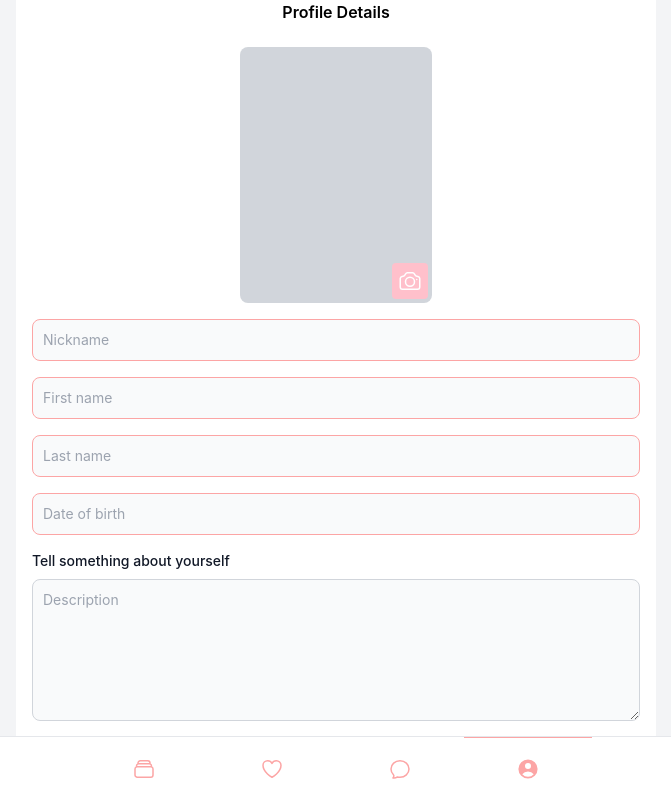
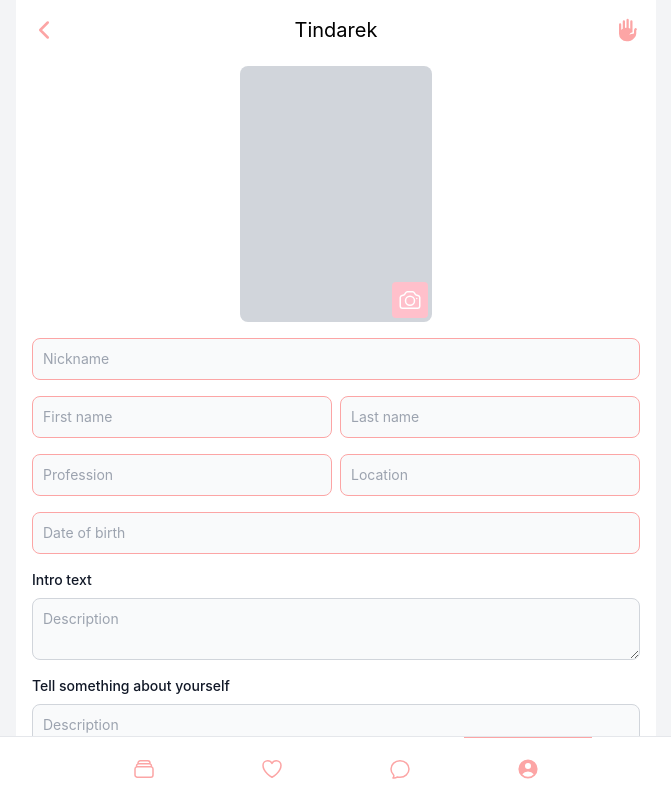
Before and after one commit to ArexSpeed/tindarek, a React (Vite) app: page /profile in a window 1280 px wide. Shown: the whole page, without its empty margins (304-975 px from the left). Built offline with nearby package versions, Linux system fonts and the light colour scheme.

Commit message:
TopBar and Profile view

```diff
--- a/src/components/Icons.tsx
+++ b/src/components/Icons.tsx
@@ -223,3 +223,37 @@ export function CakeSolidIcon(props: SVGAttributes<SVGElement>) {
     </svg>
   );
 }
+
+export function HandRaisedIcon(props: SVGAttributes<SVGElement>) {
+  return (
+    <svg
+      fill="currentColor"
+      viewBox="0 0 24 24"
+      xmlns="http://www.w3.org/2000/svg"
+      aria-hidden="true"
+      {...props}
+    >
+      <path d="M10.5 1.875a1.125 1.125 0 012.25 0v8.219c.517.162 1.02.382 1.5.659V3.375a1.125 1.125 0 012.25 0v10.937a4.505 4.505 0 00-3.25 2.373 8.963 8.963 0 014-.935A.75.75 0 0018 15v-2.266a3.368 3.368 0 01.988-2.37 1.125 1.125 0 011.591 1.59 1.118 1.118 0 00-.329.79v3.006h-.005a6 6 0 01-1.752 4.007l-1.736 1.736a6 6 0 01-4.242 1.757H10.5a7.5 7.5 0 01-7.5-7.5V6.375a1.125 1.125 0 012.25 0v5.519c.46-.452.965-.832 1.5-1.141V3.375a1.125 1.125 0 012.25 0v6.526c.495-.1.997-.151 1.5-.151V1.875z" />
+    </svg>
+  );
+}
+
+export function ChevronLeftIcon(props: SVGAttributes<SVGElement>) {
+  return (
+    <svg
+      fill="none"
+      stroke="currentColor"
+      strokeWidth={2.5}
+      viewBox="0 0 24 24"
+      xmlns="http://www.w3.org/2000/svg"
+      aria-hidden="true"
+      {...props}
+    >
+      <path
+        strokeLinecap="round"
+        strokeLinejoin="round"
+        d="M15.75 19.5L8.25 12l7.5-7.5"
+      />
+    </svg>
+  );
+}
--- a/src/components/Layout.tsx
+++ b/src/components/Layout.tsx
@@ -1,10 +1,12 @@
 import React from "react";
 import { Navigation } from "./Navigation";
+import { TopBar } from "./TopBar";
 
 export const Layout = ({ children }: { children: React.ReactNode }) => {
   return (
     <div className="flex items-center justify-center w-screen h-screen bg-gray-100">
-      <div className="w-full h-full max-w-[640px] flex flex-col justify-center items-center bg-white text-black">
+      <div className="w-full h-full min-h-screen max-w-[640px] flex flex-col justify-start items-center bg-white text-black overflow-scroll">
+        <TopBar />
         {children}
         <Navigation />
       </div>
--- /dev/null
+++ b/src/components/TopBar.tsx
@@ -0,0 +1,19 @@
+import React from "react";
+import { ChevronLeftIcon, HandRaisedIcon } from "./Icons";
+import { useNavigate } from "react-router-dom";
+
+export const TopBar = () => {
+  const navigate = useNavigate();
+  const goBack = () => {
+    navigate(-1);
+  };
+  return (
+    <div className="sticky top-0 z-50 flex flex-row items-center justify-between w-full p-4 bg-white">
+      <button onClick={goBack} className="bg-transparent outline-none">
+        <ChevronLeftIcon className="w-6 h-6 text-red-300" />
+      </button>
+      <span className="text-xl">Tindarek</span>
+      <HandRaisedIcon className="w-6 h-6 text-red-300" />
+    </div>
+  );
+};
--- a/src/pages/Profile.tsx
+++ b/src/pages/Profile.tsx
@@ -14,7 +14,7 @@ const Profile = () => {
   };
   return (
     <Layout>
-      <div className="flex flex-col items-center justify-start w-full h-full">
+      <div className="flex flex-col items-center justify-start w-full h-full py-24">
         <h2 className="font-semibold">Profile Details</h2>
         <section className="flex items-center justify-center w-full h-full">
           <form
@@ -49,6 +49,7 @@ const Profile = () => {
               placeholder="Nickname"
               required
             />
+            <div className="grid w-full grid-cols-2 gap-2">
               <input
                 type="text"
                 className="bg-gray-50 border border-red-300 outline-none text-gray-900 text-sm rounded-lg focus:ring-red-500 focus:border-red-500 block w-full p-2.5 "
@@ -61,11 +62,37 @@ const Profile = () => {
                 placeholder="Last name"
                 required
               />
+            </div>
+            <div className="grid w-full grid-cols-2 gap-2">
+              <input
+                type="text"
+                className="bg-gray-50 border border-red-300 outline-none text-gray-900 text-sm rounded-lg focus:ring-red-500 focus:border-red-500 block w-full p-2.5 "
+                placeholder="Profession"
+                required
+              />
+              <input
+                type="text"
+                className="bg-gray-50 border border-red-300 outline-none text-gray-900 text-sm rounded-lg focus:ring-red-500 focus:border-red-500 block w-full p-2.5 "
+                placeholder="Location"
+                required
+              />
+            </div>
             <input
               type="text"
               className="bg-gray-50 border border-red-300 outline-none text-gray-900 text-sm rounded-lg focus:ring-red-500 focus:border-red-500 block w-full p-2.5 "
               placeholder="Date of birth"
             />
+            <div className="w-full">
+              <label className="block mb-2 text-sm font-medium text-gray-900">
+                Intro text
+              </label>
+              <textarea
+                id="message"
+                rows={2}
+                className="block p-2.5 w-full text-sm text-gray-900 bg-gray-50 rounded-lg border border-gray-300 focus:ring-red-200 focus:border-red-200 "
+                placeholder="Description"
+              ></textarea>
+            </div>
             <div className="w-full">
               <label className="block mb-2 text-sm font-medium text-gray-900">
                 Tell something about yourself
```
Lines whose indentation alone changed are shown as unchanged.
